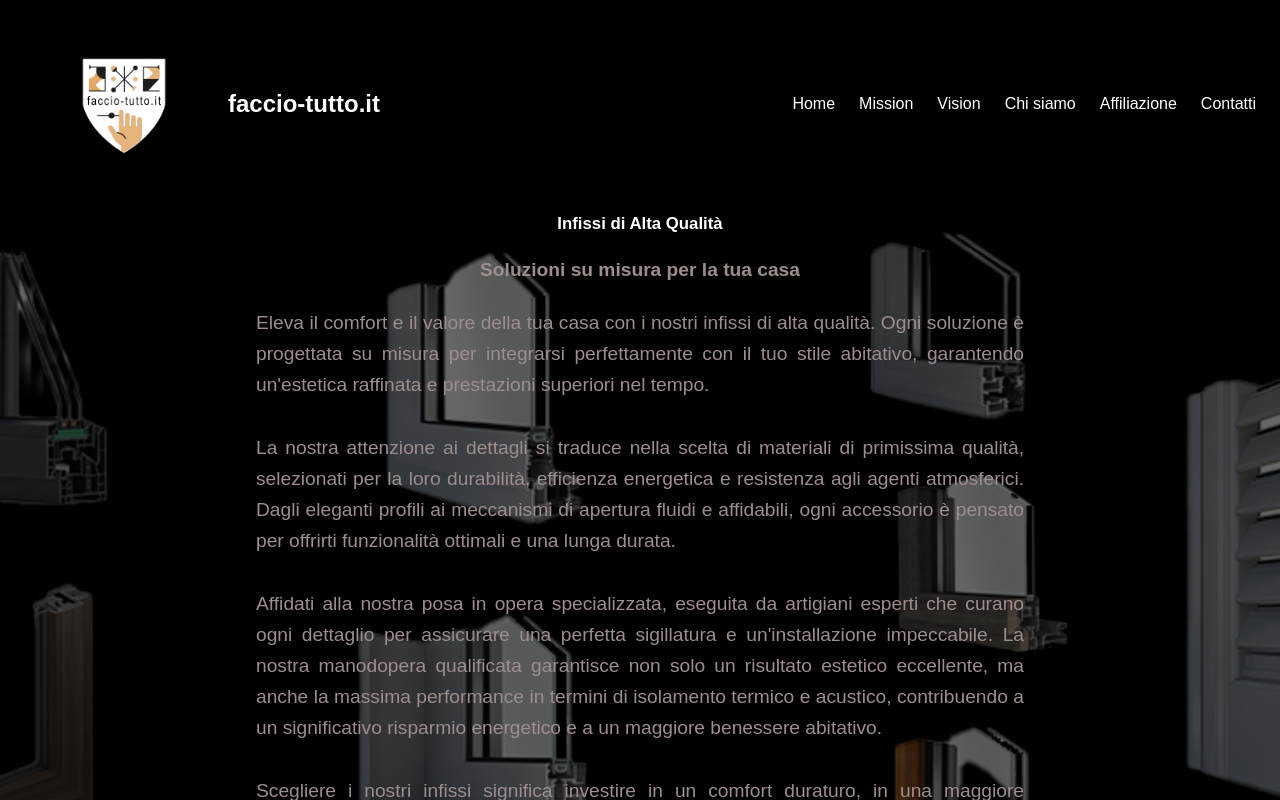
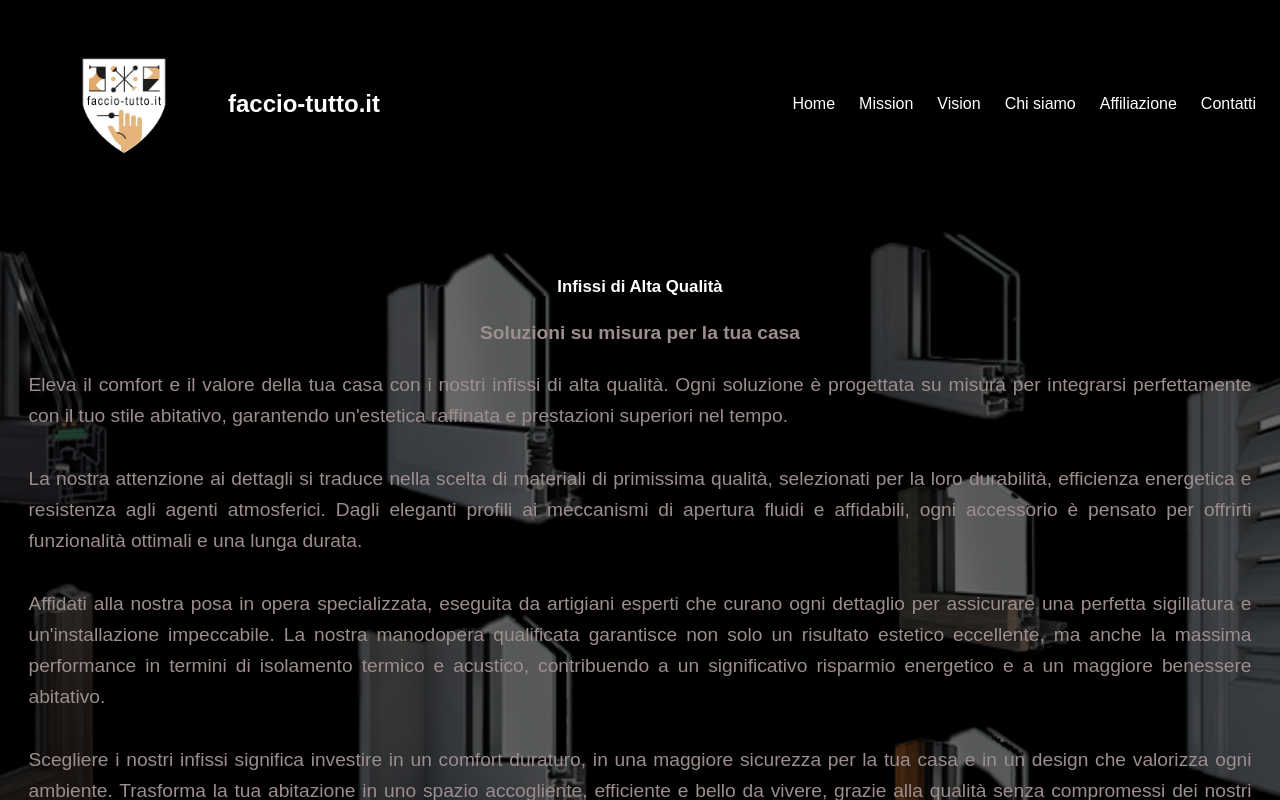
Before and after one commit to faccio-tutto/faccio-tutto, a Next.js app: page /infissi in a window 1280 px wide. Shown: the top 800 px of the page. Built offline with nearby package versions, Linux system fonts and the light colour scheme.

Commit message:
nuova prova per adattare il testo ai piccoli schermi pagina infissi

```diff
--- a/app/infissi/page.tsx
+++ b/app/infissi/page.tsx
@@ -59,7 +59,6 @@ const InfissiPage = () => {
         </ul>
       </nav>
 
-
       {/* Hero Section */}
       <section className="relative flex items-center justify-center overflow-hidden h-[600px] sm:h-[700px]">
         <Image
@@ -71,14 +70,14 @@ const InfissiPage = () => {
           priority
         />
         <div className="absolute z-10 text-center p-4 w-full flex flex-col items-center">
-          <h2 className="text-4xl sm:text-5xl font-bold mb-4 sm:mb-6 text-brown-custom relative z-20 max-w-[90%]">
+          <h2 className="text-3xl sm:text-5xl font-bold mb-4 sm:mb-6 text-brown-custom relative z-20 max-w-[98%]">
             Infissi di Alta Qualità
           </h2>
-          <p className="text-xl sm:text-2xl font-bold mb-4 sm:mb-6 text-white relative z-20 max-w-[90%]">
+          <p className="text-xl sm:text-2xl font-bold mb-4 sm:mb-6 text-white relative z-20 max-w-[98%]">
             Soluzioni su misura per la tua casa
           </p>
-          <div className="text-justify relative z-20 max-w-3xl w-full px-4 sm:px-0">
-            <p className="text-base sm:text-lg leading-relaxed text-white">
+          <div className="text-justify relative z-20 w-full px-4 sm:px-0">
+            <p className="text-base sm:text-lg leading-relaxed text-white max-w-[98%] mx-auto">
               Eleva il comfort e il valore della tua casa con i nostri infissi di alta
               qualità. Ogni soluzione è progettata su misura per integrarsi
               perfettamente con il tuo stile abitativo, garantendo un'estetica
```
